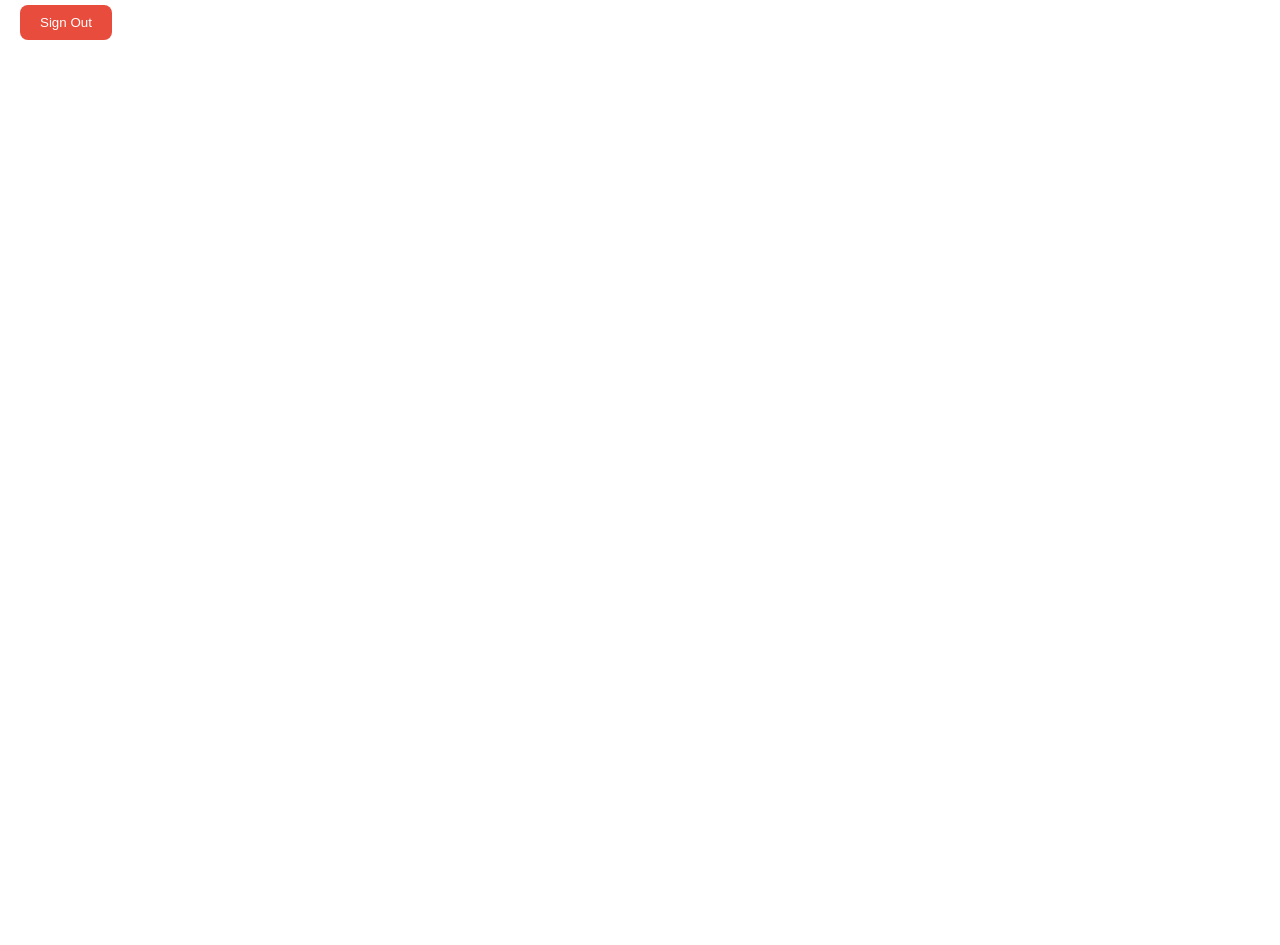
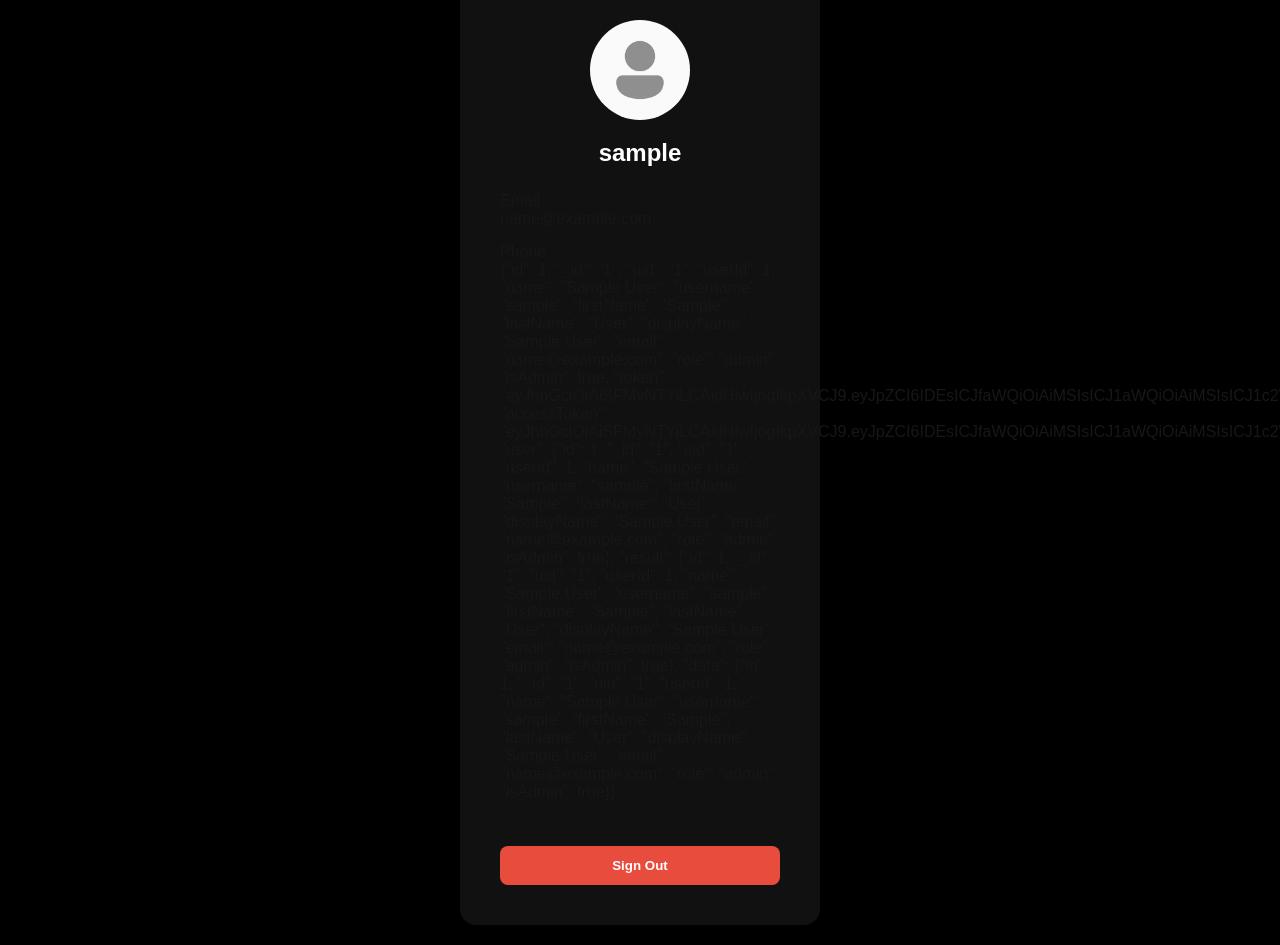
Before and after one commit to MatasZos/RoadGuardianApp, a Next.js app: page /profile in a window 1280 px wide. Shown: the part 100-1045 px from the top of the page. Before the commit the page ends 800 px from the top, so only its background shows below. Built offline with nearby package versions, Linux system fonts and the light colour scheme; sample sign-in values are in the browser's storage.

Commit message:
profile update

```diff
--- a/src/app/profile/page.js
+++ b/src/app/profile/page.js
@@ -2,32 +2,106 @@
 
 import { useEffect, useState } from "react";
 import { useRouter } from "next/navigation";
+import Navbar from "../components/Navbar";
 
 export default function ProfilePage() {
   const router = useRouter();
-  const [fullName, setFullName] = useState("");
+  const [user, setUser] = useState(null);
 
   useEffect(() => {
-    const name = localStorage.getItem("userFullName");
-    if (!name) router.push("/login");
-    else setFullName(name);
-  }, []);
+    const fullName = localStorage.getItem("userFullName");
+    const email = localStorage.getItem("userEmail");
+    const phone = localStorage.getItem("userPhone");
 
-  const handleSignOut = () => {
-    localStorage.removeItem("userFullName");
-    router.push("/login");
-  };
+    if (!fullName || !email) {
+      router.push("/login");
+      return;
+    }
+
+    setUser({ fullName, email, phone });
+  }, [router]);
+
+  if (!user) return null;
 
   return (
-    <div style={{ fontFamily: "'Segoe UI', Tahoma, Geneva, Verdana, sans-serif", padding: "20px" }}>
-      <h1>Profile</h1>
-      <p><strong>Name:</strong> {fullName}</p>
+    <>
+      <Navbar />
 
-      <div style={{ marginTop: "20px" }}>
-        <button onClick={handleSignOut} style={{ padding: "10px 20px", borderRadius: "8px", border: "none", backgroundColor: "#e74c3c", color: "#fff", cursor: "pointer" }}>
-          Sign Out
-        </button>
+      <div style={styles.container}>
+        <div style={styles.card}>
+          <img
+            src="/profile.png"
+            alt="Profile"
+            style={styles.avatar}
+          />
+
+          <h2 style={styles.name}>{user.fullName}</h2>
+
+          <div style={styles.infoBlock}>
+            <label>Email</label>
+            <p>{user.email}</p>
+          </div>
+
+          <div style={styles.infoBlock}>
+            <label>Phone</label>
+            <p>{user.phone || "Not provided"}</p>
+          </div>
+
+          <button
+            style={styles.logout}
+            onClick={() => {
+              localStorage.clear();
+              router.push("/login");
+            }}
+          >
+            Sign Out
+          </button>
+        </div>
       </div>
-    </div>
+    </>
   );
 }
+
+const styles = {
+  container: {
+    minHeight: "calc(100vh - 60px)",
+    background: "#000",
+    display: "flex",
+    justifyContent: "center",
+    alignItems: "center",
+    padding: "20px",
+  },
+  card: {
+    background: "#111",
+    borderRadius: "16px",
+    padding: "40px",
+    width: "360px",
+    textAlign: "center",
+    boxShadow: "0 0 40px rgba(0,0,0,0.9)",
+  },
+  avatar: {
+    width: "100px",
+    height: "100px",
+    borderRadius: "50%",
+    marginBottom: "15px",
+  },
+  name: {
+    color: "#fff",
+    marginBottom: "25px",
+  },
+  infoBlock: {
+    textAlign: "left",
+    marginBottom: "15px",
+  },
+  logout: {
+    marginTop: "30px",
+    width: "100%",
+    padding: "12px",
+    background: "#e74c3c",
+    border: "none",
+    borderRadius: "8px",
+    color: "#fff",
+    fontWeight: "bold",
+    cursor: "pointer",
+  },
+};
```
